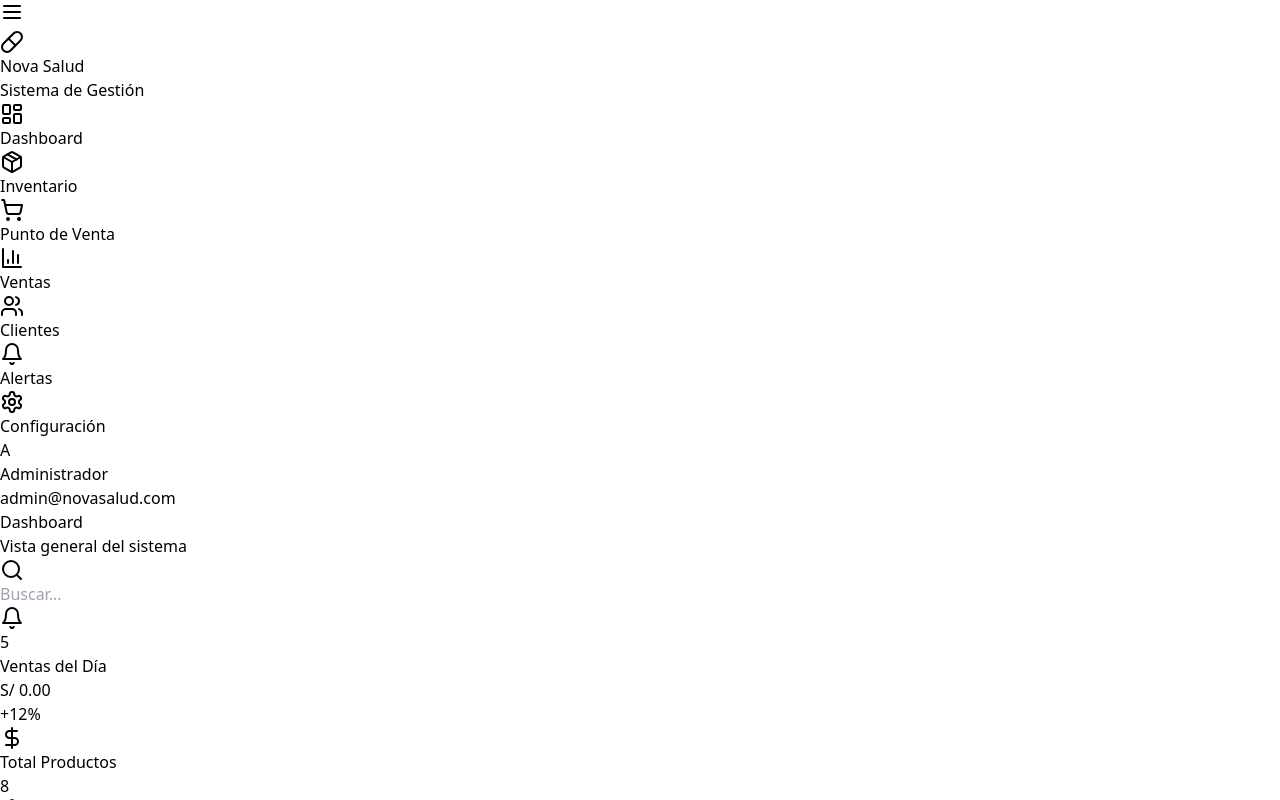
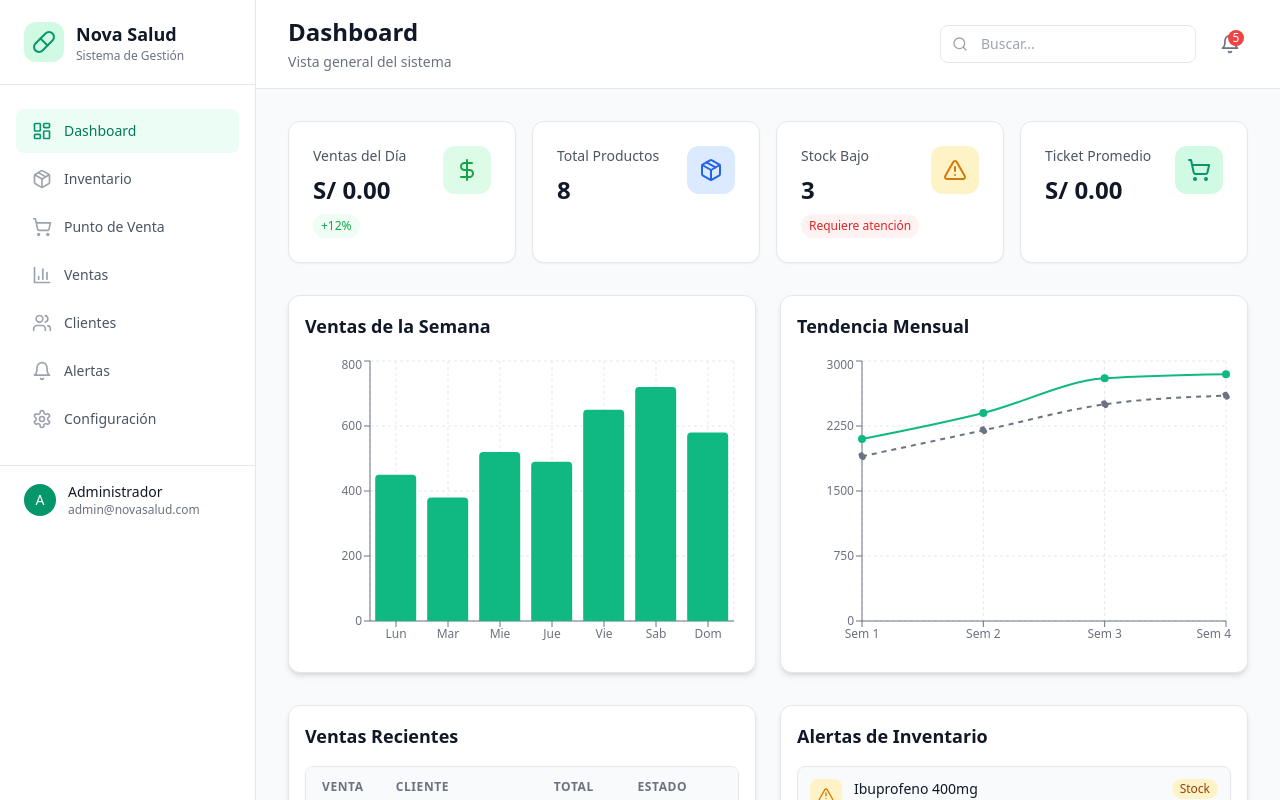
Before and after one commit to SEinent-byte/botica, a Next.js app: page / in a window 1280 px wide. Shown: the top 800 px of the page. Built offline with nearby package versions, Linux system fonts and the light colour scheme.

Commit message:
fix: eliminar configs duplicadas de tailwind y postcss

```diff
--- a/postcss.config.js
+++ /dev/null
@@ -1,6 +0,0 @@
-module.exports = {
-  plugins: {
-    tailwindcss: {},
-    autoprefixer: {},
-  },
-}
--- /dev/null
+++ b/postcss.config.mjs
@@ -0,0 +1,9 @@
+/** @type {import('postcss-load-config').Config} */
+const config = {
+  plugins: {
+    tailwindcss: {},
+    autoprefixer: {},
+  },
+};
+
+export default config;
--- a/tailwind.config.js
+++ /dev/null
@@ -1,8 +0,0 @@
-/** @type {import('tailwindcss').Config} */
-module.exports = {
-  content: [],
-  theme: {
-    extend: {},
-  },
-  plugins: [],
-}
```
